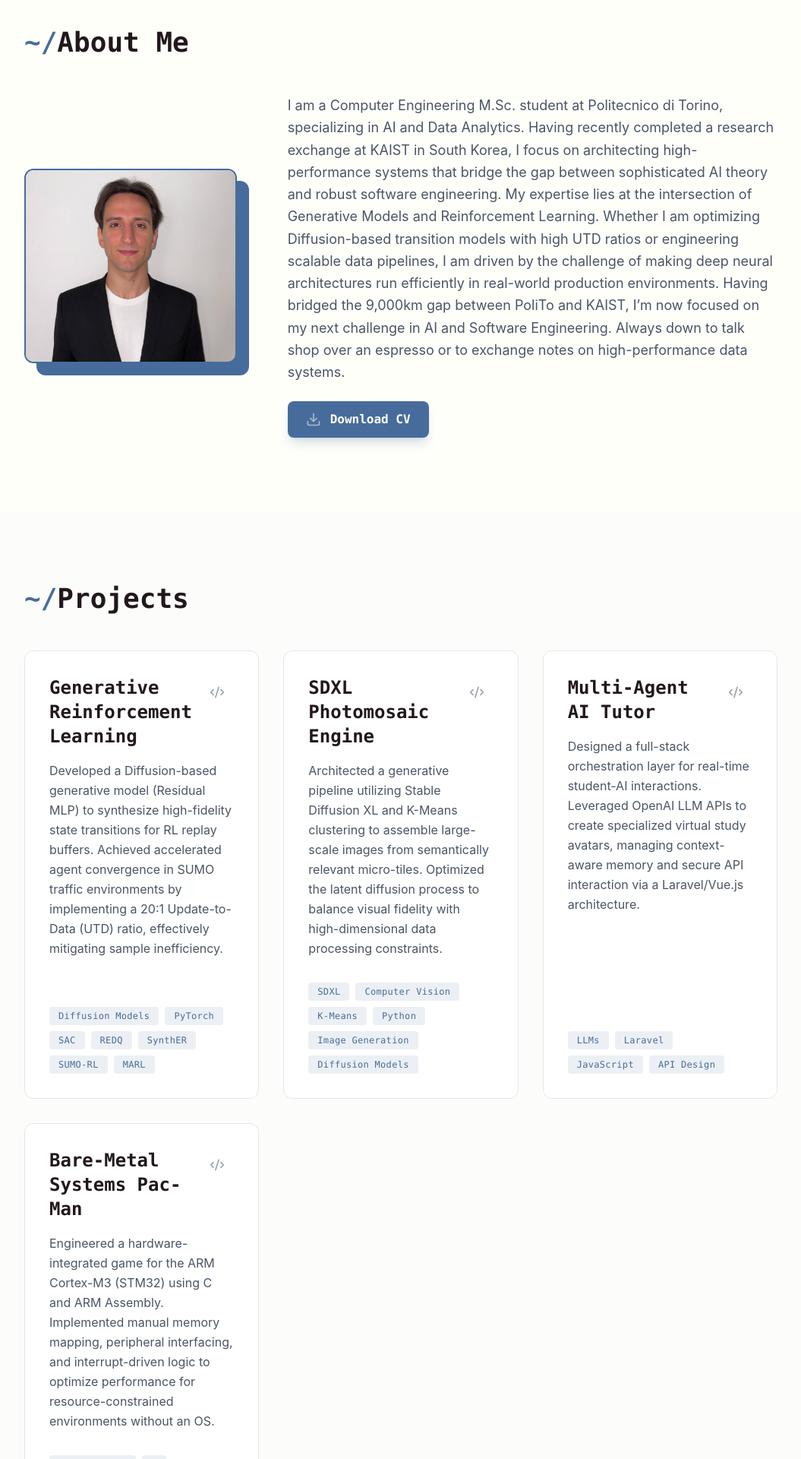
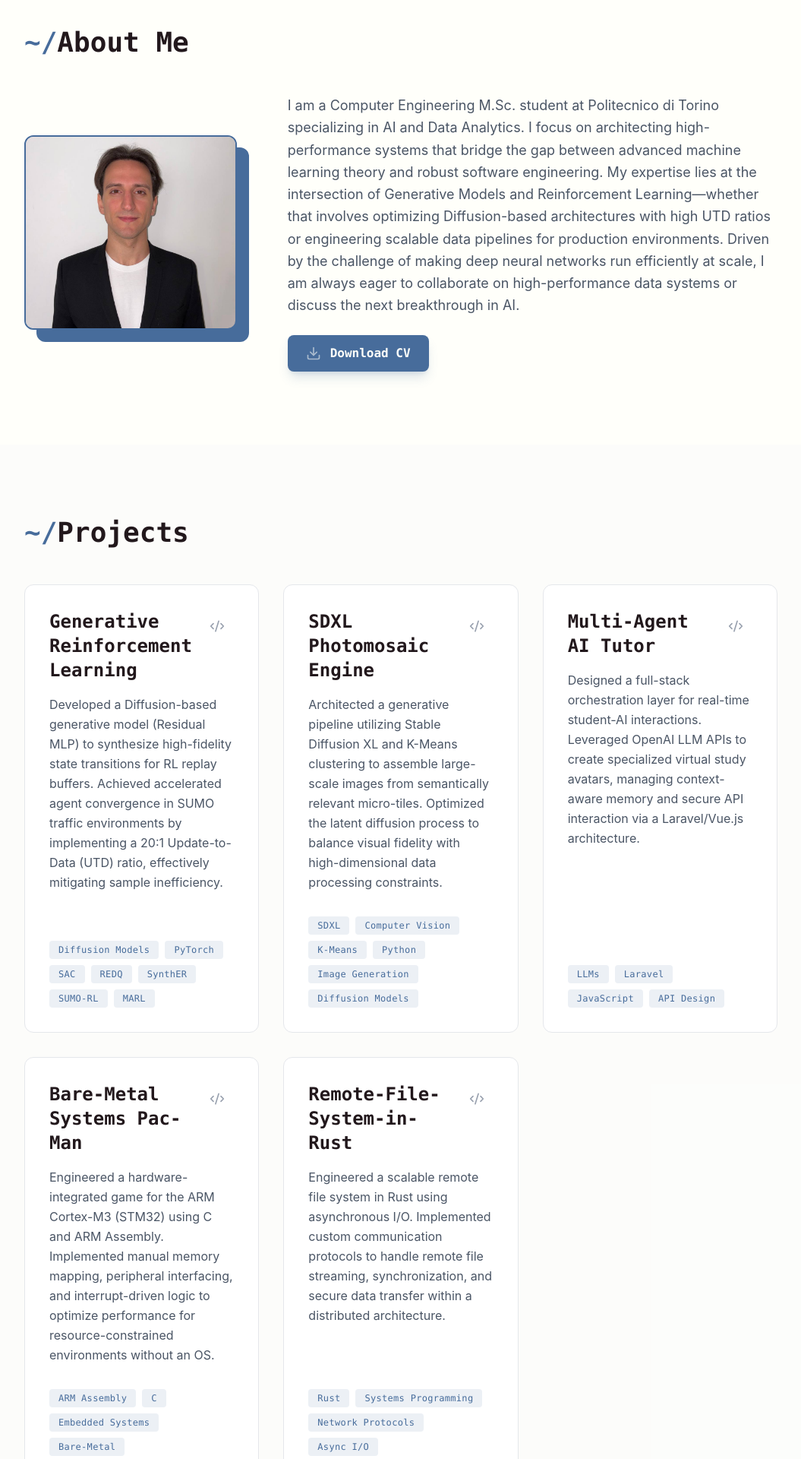
Before and after one commit to leo54200/leo54200.github.io, a React (Vite) app: page / in a window 1280 px wide. Shown: the part 860-2780 px from the top of the page at 76% size, without its empty margins (160-1215 px from the left). Built offline with nearby package versions, Linux system fonts and the light colour scheme.

Commit message:
update data.ts

```diff
--- a/src/data.ts
+++ b/src/data.ts
@@ -4,7 +4,7 @@ export const identity = {
   angle: "Architecting the future of Data-Driven Systems through Generative AI and Reinforcement Learning.",
   email: "leo.cavallaro.02@gmail.com",
   linkedin: "https://www.linkedin.com/in/leonardo-cavallaro",
-  aboutMe: "I am a Computer Engineering M.Sc. student at Politecnico di Torino, specializing in AI and Data Analytics. Having recently completed a research exchange at KAIST in South Korea, I focus on architecting high-performance systems that bridge the gap between sophisticated AI theory and robust software engineering. My expertise lies at the intersection of Generative Models and Reinforcement Learning. Whether I am optimizing Diffusion-based transition models with high UTD ratios or engineering scalable data pipelines, I am driven by the challenge of making deep neural architectures run efficiently in real-world production environments. Having bridged the 9,000km gap between PoliTo and KAIST, I’m now focused on my next challenge in AI and Software Engineering. Always down to talk shop over an espresso or to exchange notes on high-performance data systems.",
+  aboutMe: "I am a Computer Engineering M.Sc. student at Politecnico di Torino specializing in AI and Data Analytics. I focus on architecting high-performance systems that bridge the gap between advanced machine learning theory and robust software engineering. My expertise lies at the intersection of Generative Models and Reinforcement Learning—whether that involves optimizing Diffusion-based architectures with high UTD ratios or engineering scalable data pipelines for production environments. Driven by the challenge of making deep neural networks run efficiently at scale, I am always eager to collaborate on high-performance data systems or discuss the next breakthrough in AI."
 };
 
 export const projects = [
@@ -36,14 +36,20 @@ export const projects = [
     tags: ["ARM Assembly", "C", "Embedded Systems", "Bare-Metal"],
     github: "https://github.com/leo54200/Pac-Man-Game-for-ARM-on-LandTiger-1768",
   },
+  {
+    id: 5,
+    title: "Remote-File-System-in-Rust",
+    description: "Engineered a scalable remote file system in Rust using asynchronous I/O. Implemented custom communication protocols to handle remote file streaming, synchronization, and secure data transfer within a distributed architecture.",
+    tags: ["Rust", "Systems Programming", "Network Protocols", "Async I/O"],
+    github: "https://github.com/Luffy65/Remote-File-System-in-Rust",
+  },
 ];
 export const experience = [
   {
     id: 1,
-    role: "Visiting Research Scholar / Student",
-    company: "KAIST",
-    description: "Conducted advanced research dynamically interfacing with top-tier AI laboratories. Specizalized in Generative AI techniques, expanding domain knowledge applied to distributed reinforcement learning.",
-    period: "2023 - Present"
+    role: "AI Safety Researcher (Master Thesis)",
+    company: "",
+    description: ""
   }
 ];
 
```
